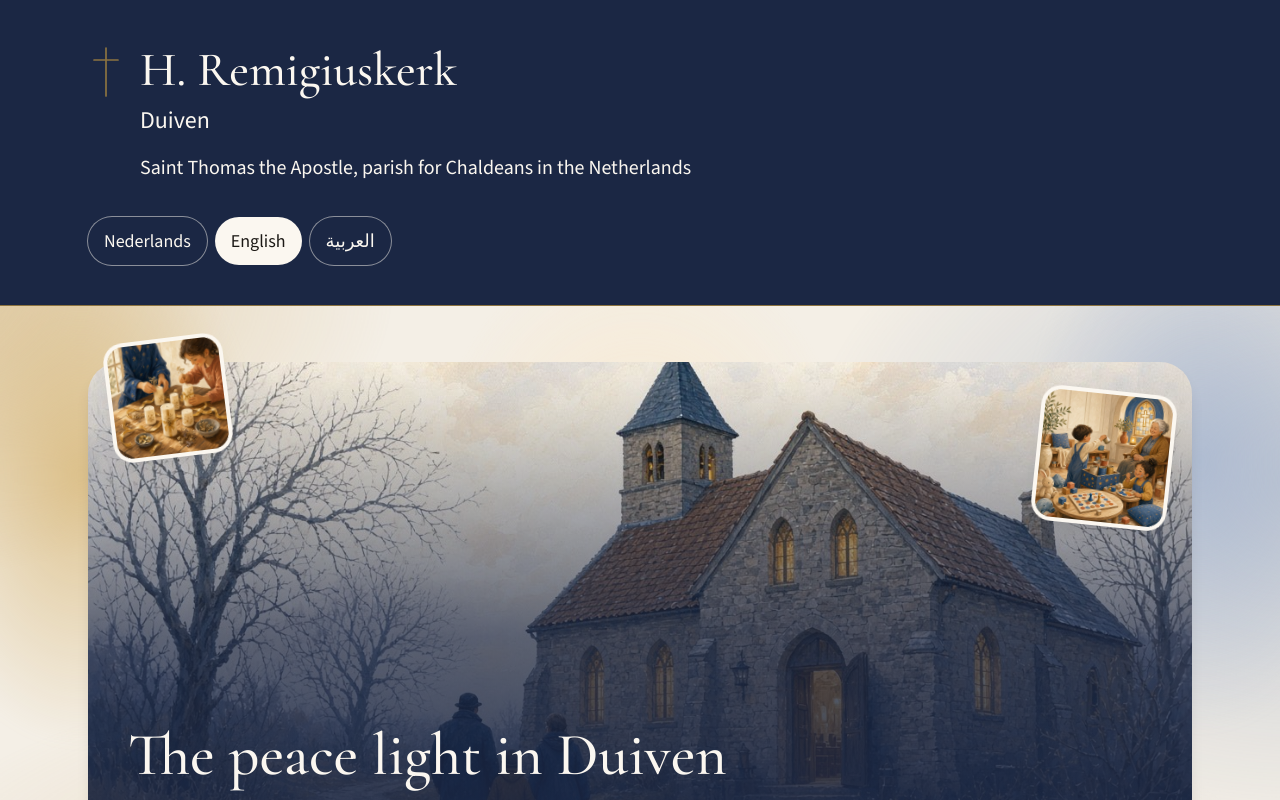
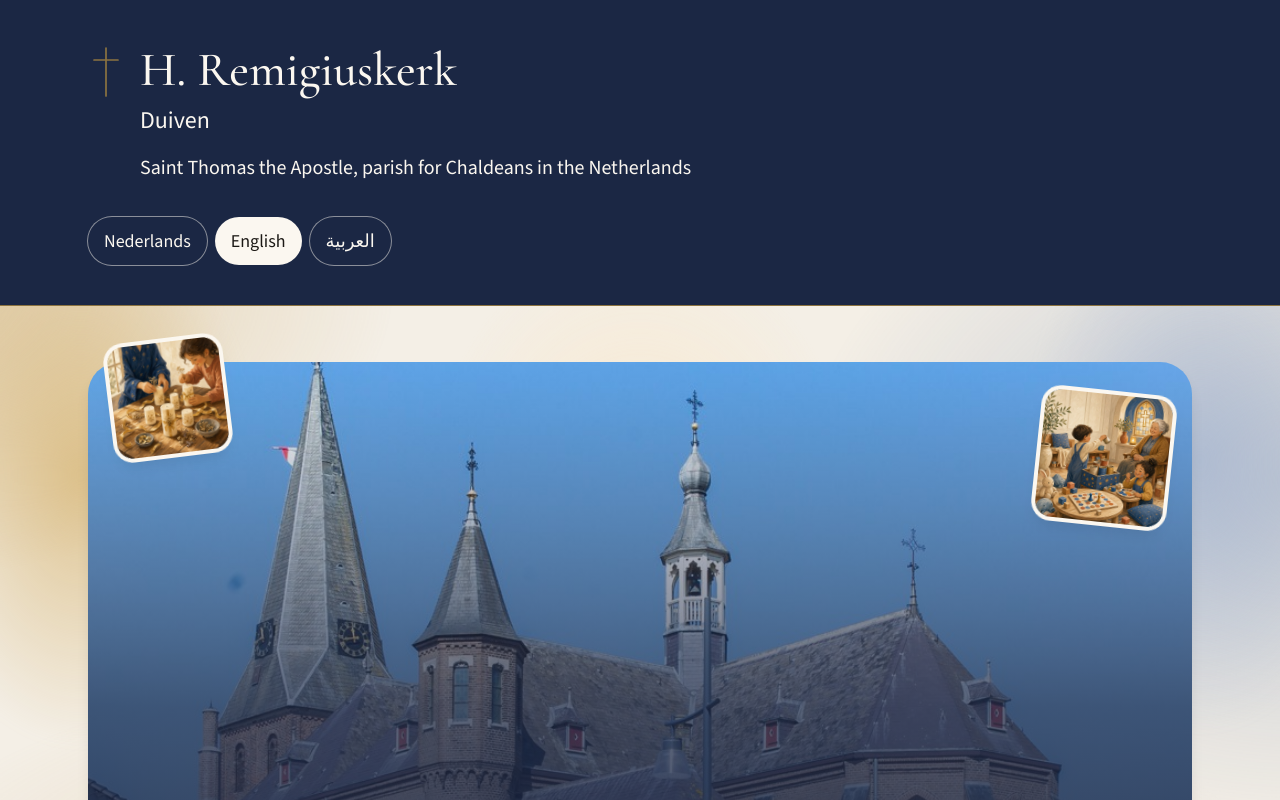
Before and after one commit to mariDawood/ichk-events, a Next.js app: page /en in a window 1280 px wide. Shown: the top 800 px of the page. Built offline with nearby package versions, Linux system fonts and the light colour scheme; no server answers; the database is empty.

Commit message:
Use a photograph of the H. Remigiuskerk as the banner.
The painted church no longer stands in for the building people will actually visit.

Co-authored-by: Cursor <cursoragent@cursor.com>

```diff
--- a/messages/ar.json
+++ b/messages/ar.json
@@ -19,7 +19,7 @@
     "where": "أين",
     "entrance": "الدخول",
     "activities": "ما الذي يمكنكم فعله",
-    "heroAlt": "ناس يمشون نحو كنيسة مضيئة",
+    "heroAlt": "كنيسة القديس ريميجيوس في دويفن",
     "signup": "التسجيل"
   },
   "signup": {
--- a/messages/en.json
+++ b/messages/en.json
@@ -19,7 +19,7 @@
     "where": "Where",
     "entrance": "Entrance",
     "activities": "What there is to do",
-    "heroAlt": "People walking toward a church with light in the windows",
+    "heroAlt": "The H. Remigiuskerk in Duiven",
     "signup": "Sign up"
   },
   "signup": {
--- a/messages/nl.json
+++ b/messages/nl.json
@@ -19,7 +19,7 @@
     "where": "Waar",
     "entrance": "Toegang",
     "activities": "Wat er te doen is",
-    "heroAlt": "Mensen lopen naar een verlichte kerk",
+    "heroAlt": "De H. Remigiuskerk in Duiven",
     "signup": "Meld u aan"
   },
   "signup": {
--- a/src/components/agenda.tsx
+++ b/src/components/agenda.tsx
@@ -95,11 +95,11 @@ async function EventArticle({
             <Image
               src="/illustrations/hero.jpg"
               alt={t("heroAlt")}
-              width={1600}
-              height={900}
+              width={1000}
+              height={1000}
               priority
               sizes="(min-width: 1152px) 1152px, 100vw"
-              className="aspect-[16/10] h-auto w-full object-cover sm:aspect-[16/8]"
+              className="aspect-[4/3] h-auto w-full object-cover object-[center_42%] sm:aspect-[16/10]"
             />
             <div className="absolute inset-0 hidden bg-gradient-to-t from-chapel via-chapel/70 to-transparent sm:block" />
             <div className="bg-chapel p-6 text-ivory sm:absolute sm:inset-x-0 sm:bottom-0 sm:bg-transparent sm:p-10">
```
Also changed, not shown: public/illustrations/hero.jpg.
